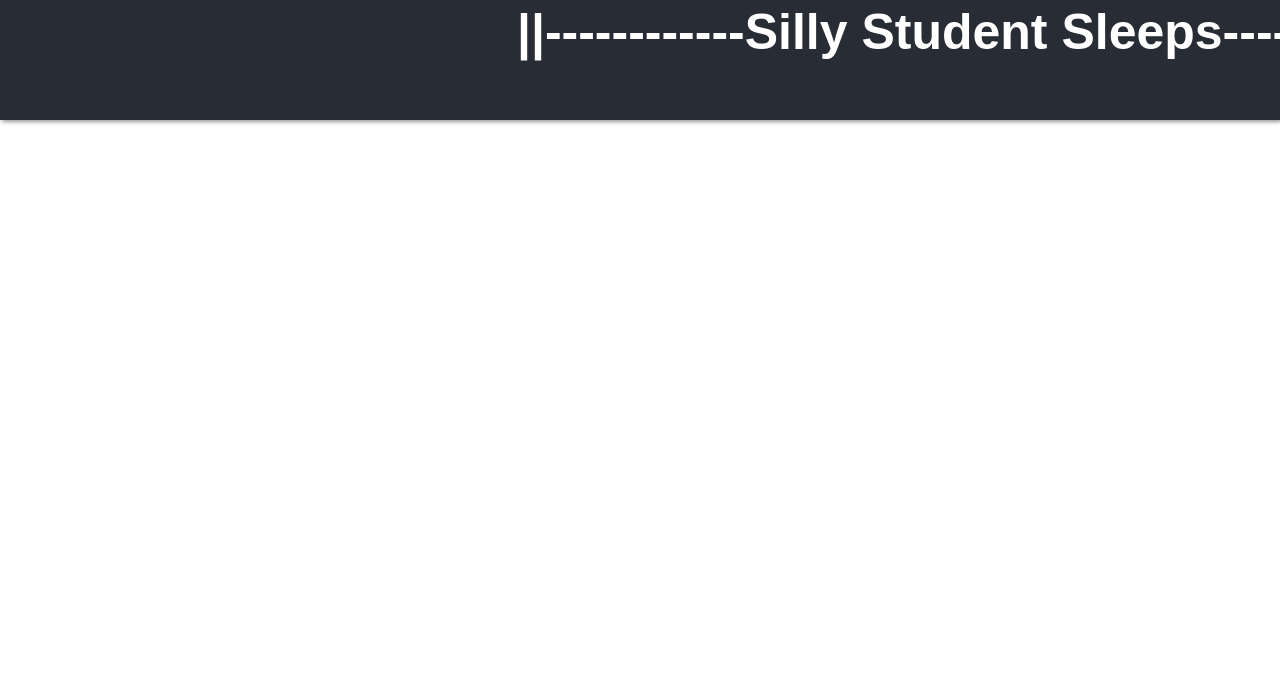
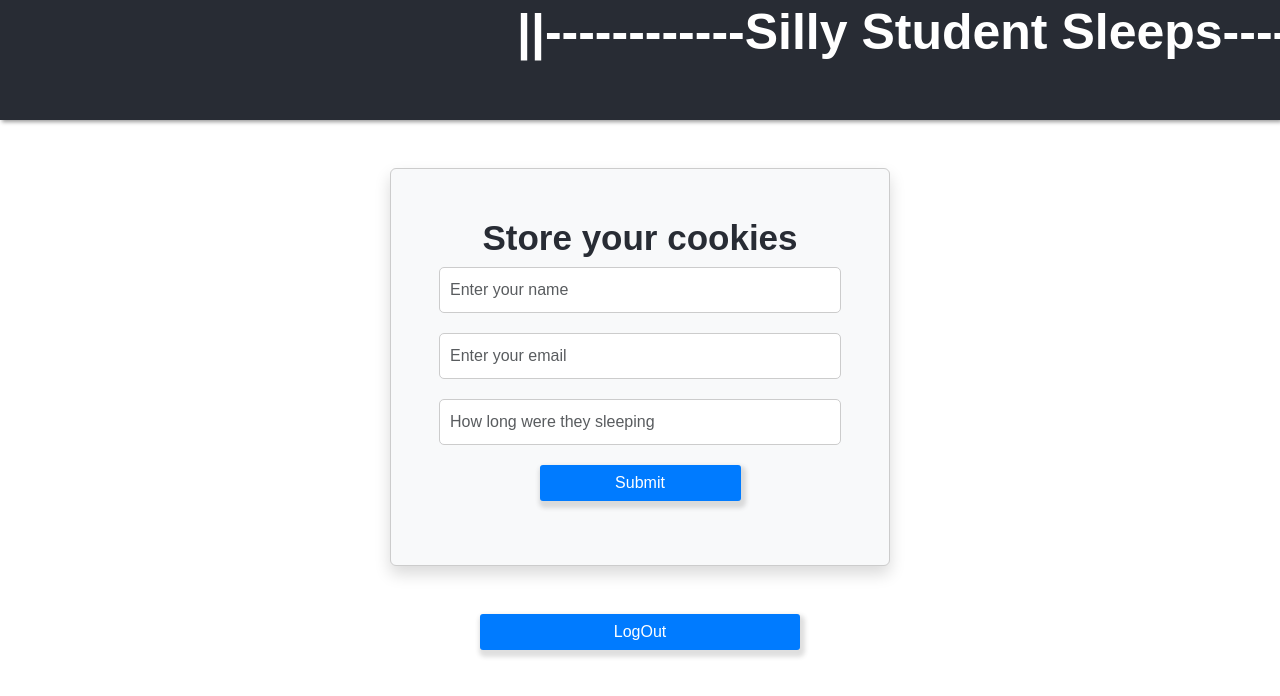
Before and after one commit to kalviumcommunity/Squad_47_Silly_Student_Sleeps, a React (Vite) app in the folder Client/: page /users in a window 1280 px wide. Shown: the top 696 px of the page. Built offline with nearby package versions, Linux system fonts and the light colour scheme.

Commit message:
Added Cookies

```diff
--- a/Client/src/App.jsx
+++ b/Client/src/App.jsx
@@ -186,6 +186,7 @@ import App from './components/MemeList';
 import './App.css';
 import CreateUser from './components/CreateUser';
 import UpdateUser from './components/UpdateUser';
+import Login from './components/Login';
 
 const Application = () => {
   return (
@@ -197,6 +198,8 @@ const Application = () => {
           <Route path="/createUser" element={<CreateUser />} />
           <Route path="/app" element={<App />} />
           <Route path='/updateUser/:id' element={<UpdateUser />} />
+          <Route path='/users' element={<Login />}>Element</Route>
+
         </Routes>
       </div>
     </Router>
@@ -216,6 +219,7 @@ const Home = () => {
       </p>
       <div className="d-flex justify-content-center">
       <Link to="/app" className="btn btn-secondary ms-2 p-2 w-50">Go to App</Link>
+      <Link to="/users" className="btn btn-primary ms-2 p-2 w-50">Store Cookies</Link>
       </div>
       <Users />
     </div>
--- /dev/null
+++ b/Client/src/components/Login.jsx
@@ -0,0 +1,53 @@
+import React, { useState } from 'react';
+import { useNavigate } from 'react-router-dom';
+import axios from 'axios';
+
+const Login = () => {
+    const [name, setName] = useState('');
+    const [email, setEmail] = useState('');
+    const [age, setAge] = useState('');
+    const navigate = useNavigate();
+
+    const submit = (e) => {
+        e.preventDefault();
+        console.log(name);
+
+        // Store data in cookie Format
+        document.cookie = `name=${name}; expires=Fri, 1 Dec 9999 23:59:59 GMT`;
+        document.cookie = `email=${email}; expires=Fri, 1 Dec 9999 23:59:59 GMT`;
+        document.cookie = `age=${age}; expires=Fri, 1 Dec 9999 23:59:59 GMT`;
+
+        axios.post("http://localhost:3002/createUser", { name, email, age })
+            .then(res => {
+                console.log(res.data);
+                navigate("/users");
+            })
+            .catch(err => console.error(err));
+    };
+
+    const handelLogOut = () => {
+        document.cookie = 'name=; expires=Thu, 06 Jan 1950 00:00:00 GMT';
+        document.cookie = 'email=; expires=Thu, 06 Jan 1950 00:00:00 GMT';
+        document.cookie = 'age=; expires=Thu, 06 Jan 1950 00:00:00 GMT';
+
+        navigate('/');
+    };
+
+    return (
+        <div>
+            <form onSubmit={submit} className='container mt-5 mb-5 form text-center p-5 bg-light rounded shadow w-50 mx-auto'>
+                <h2 className='title text-center'> Store your cookies </h2>
+                <input type="text" placeholder='Enter your name' required className='form-control' value={name} onChange={(e) => setName(e.target.value)} />
+                <input type="email" placeholder='Enter your email' required className='form-control' value={email} onChange={(e) => setEmail(e.target.value)} />
+                <input type="number" placeholder='How long were they sleeping' required className='form-control' value={age} onChange={(e) => setAge(e.target.value)} />
+
+                <button type='submit' className='submit btn btn-primary mb-3 w-50 mx-auto'> Submit </button>
+            </form>
+            <div className='d-flex justify-content-center align-items-center'>
+                <button className='cont btn btn-primary mb-3 w-25 mx-auto' onClick={handelLogOut}> LogOut </button>
+            </div>
+        </div>
+    );
+};
+
+export default Login;
```
Also changed, not shown: 1 other file (tests, documents, lock files or other folders).
